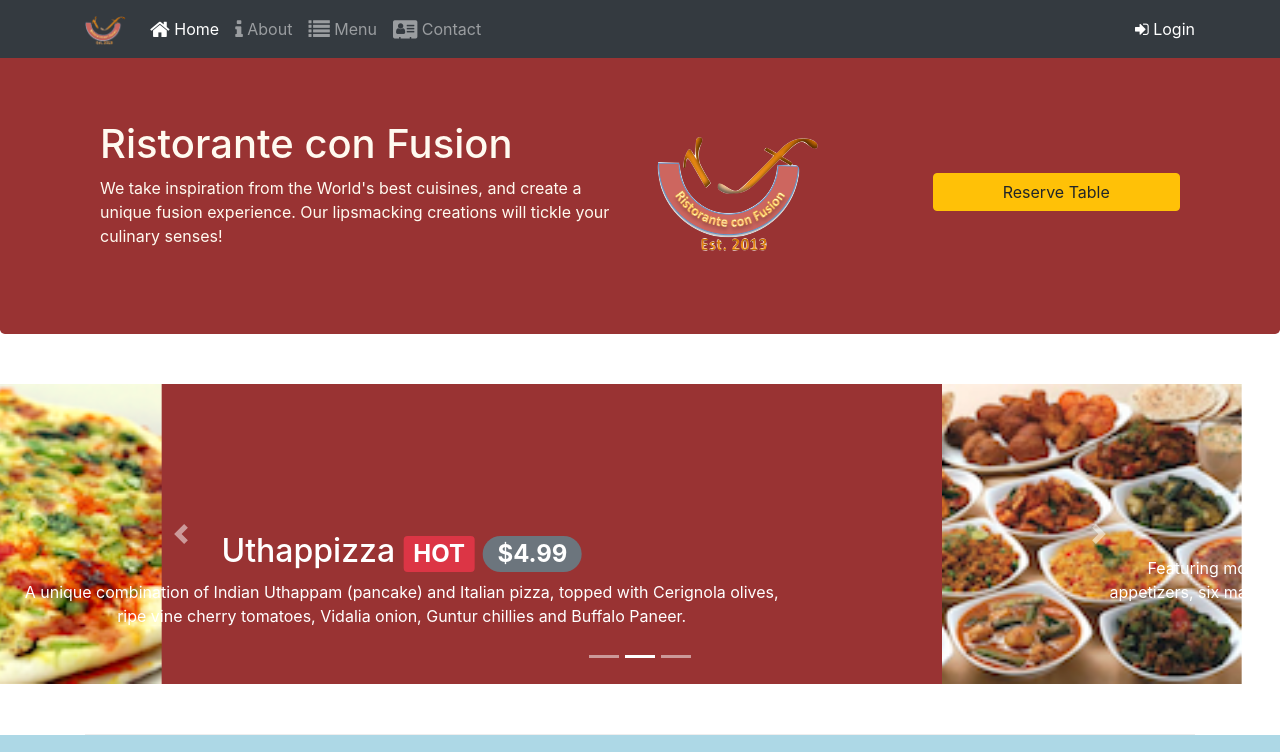
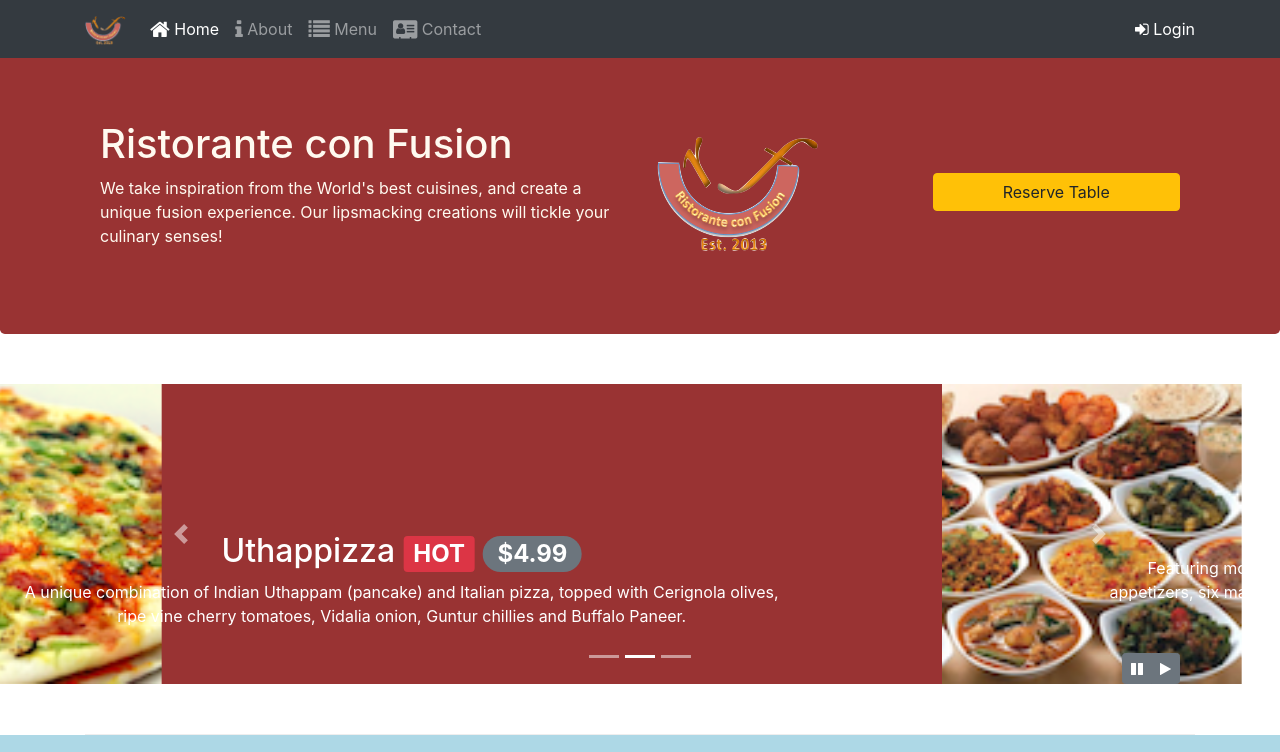
Before and after one commit to atulr5124/bootstrap-c0nfusion, a website: page index.html in a window 1280 px wide. Shown: the top 752 px of the page. Drawn offline with nearby package versions, Linux system fonts and the light colour scheme.

Commit message:
Added play and pause carousel buttons

```diff
--- a/css/styles.css
+++ b/css/styles.css
@@ -63,3 +63,9 @@ body {
     left: 0;
     min-height: 300px;
 }
+
+#carouselButton {
+    right: 0px;
+    position: absolute;
+    bottom: 0px;
+}
--- a/index.html
+++ b/index.html
@@ -233,6 +233,14 @@
                     <a href="#mycarousel" class="carousel-control-next" role="button" data-slide="next">
                         <span class="carousel-control-next-icon"></span>
                     </a>
+                    <div class="btn-group" id="carouselButton">
+                        <button class="btn btn-secondary btn-sm" id="carousel-pause">
+                            <span class="fa fa-pause"></span>
+                        </button>
+                        <button class="btn btn-secondary btn-sm" id="carousel-play">
+                            <span class="fa fa-play"></span>
+                        </button>
+                    </div>
                 </div>
             </div>
         </div>
@@ -399,6 +407,17 @@
             $('[data-toggle="tooltip"]').tooltip();
         });
     </script> -->
+    <script>
+        $(document).ready(function() {
+            $('#mycarousel').carousel({interval: 2000});
+            $('#carousel-pause').click(function() {
+                $('#mycarousel').carousel('pause');
+            });
+            $('#carousel-play').click(function() {
+                $('#mycarousel').carousel('cycle');
+            });
+        });
+    </script>
 </body>
 
 </html>
```
